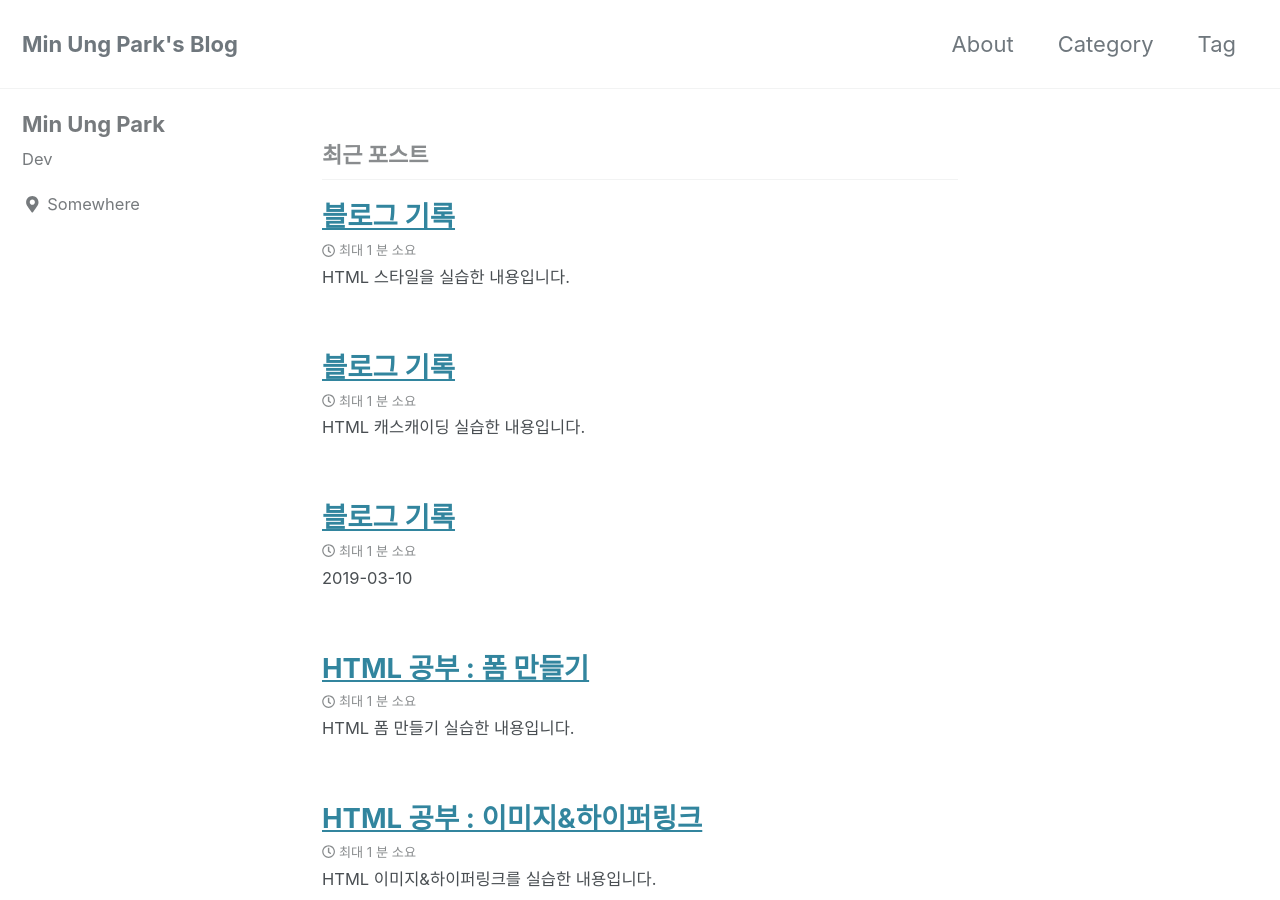
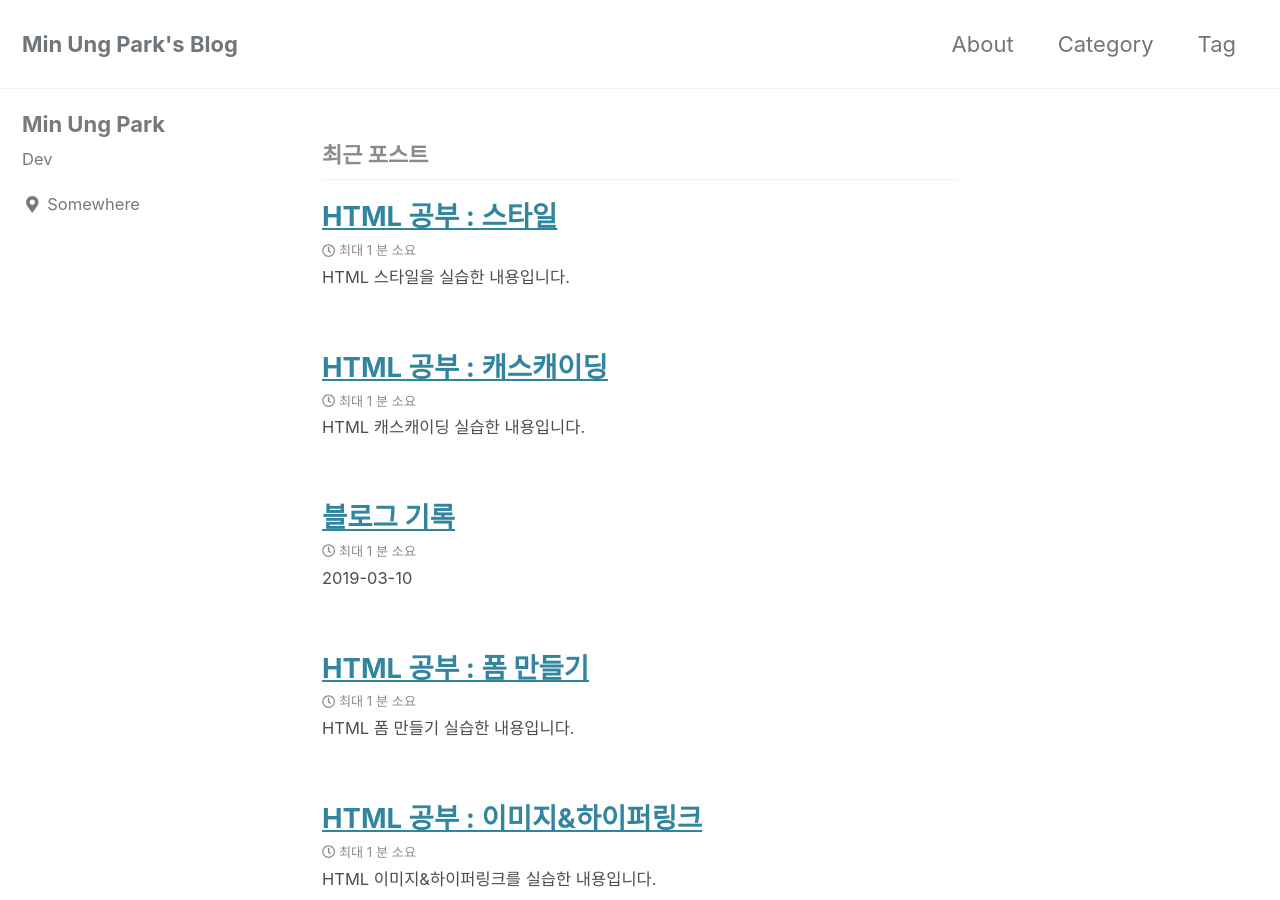
Before and after one commit to minungpark/minungpark.github.io, a Jekyll site: the page built from index.html, in a window 1280 px wide and 900 px high. Built offline with Jekyll 4.4.1, drawn with Linux system fonts in a browser that asks for light colours; cached includes are drawn as plain includes; the list of posts is cut into pages by our own code.

Commit message:
Post Modify

```diff
--- a/_posts/2019-03-13-html-cascading.md
+++ b/_posts/2019-03-13-html-cascading.md
@@ -1,5 +1,5 @@
 ---
-title : "블로그 기록"
+title : "HTML 공부 : 캐스캐이딩"
 last_modified_at: 2019-03-13T18:13:00+0900
 category : HTML
 tags : HTML
--- a/_posts/2019-03-13-html-style.md
+++ b/_posts/2019-03-13-html-style.md
@@ -1,5 +1,5 @@
 ---
-title : "블로그 기록"
+title : "HTML 공부 : 스타일"
 last_modified_at: 2019-03-13T18:13:00+0900
 category : HTML
 tags : HTML
```
